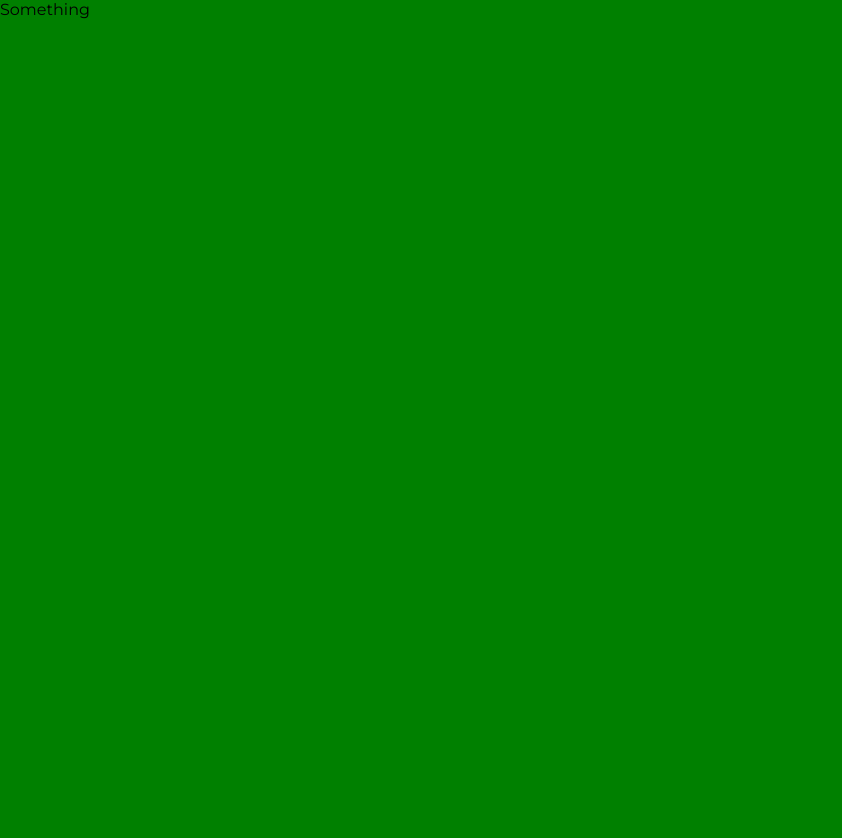
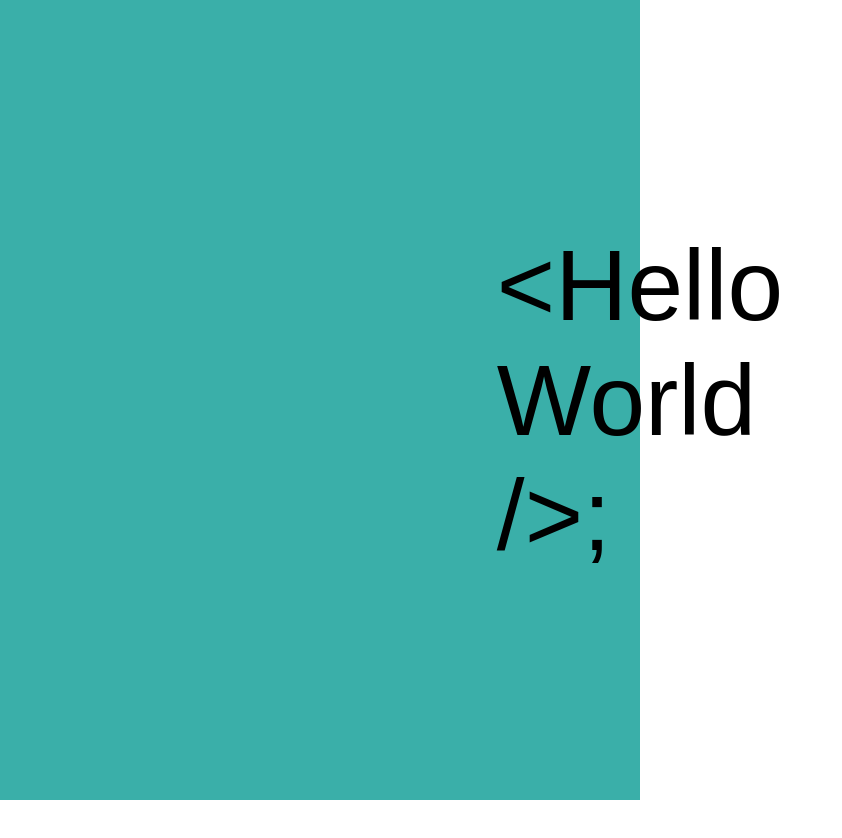
Before and after one commit to danisylvester/Portfolio_Blog, a React app: page / in a window 1280 px wide. Shown: the top 838 px of the page, without its empty margins (0-842 px from the left). Built offline with nearby package versions, Linux system fonts and the light colour scheme; a web font is replaced by a local one.

Commit message:
Moved hello component content and styling into landing component.

```diff
--- a/src/App.scss
+++ b/src/App.scss
@@ -6,7 +6,6 @@
 $customBlue: #3AAFA9;
 $customRed: #FF3D33;
 $customBlack: #17252A;
-$customCyan: #2febe1;
 $headingFont: 'Montserrat Subrayada', sans-serif;
 $textFont: 'Montserrat', sans-serif;
 
--- a/src/components/Hello.jsx
+++ /dev/null
@@ -1,12 +0,0 @@
-import React from 'react'
-import styles from './hello.module.scss';
-
-export const Hello = () => {
-
-    return (
-        <div className={styles.leftPane}
-        >
-            Hello
-        </div>
-    )
-}
--- a/src/components/Landing.jsx
+++ b/src/components/Landing.jsx
@@ -4,11 +4,7 @@ import { Hello } from './Hello.jsx';
 
 
 export const Landing = () => {
-    const isVisible = true;
-
     const [isScrolled, setScroll] = useState(false);
-
-
 
     useEffect( () => {
         const onScroll = (e) => {
@@ -19,12 +15,30 @@ export const Landing = () => {
         return () => window.removeEventListener("scroll", onScroll);
     },[isScrolled])
 
+    const helloOne = '\<Hello';
+    const helloTwo = 'World';
+    const helloThree = '/\>;';
+
     return (
         <div>
-            <div className={`${styles.leftPane} ${ isScrolled ? styles.goRight : styles}`}>Anything</div>
-            <div className={styles.rightPane}>Something</div>
+            <div className={`${styles.leftPane} ${ isScrolled ? styles.goRight : styles}`}>
+
+            </div>
+            <div className={styles.rightPane}>
+                <div className={styles.helloWrapper}>
+                    <div className={styles.gridOneHello}>
+                        <div className="helloChild">
+                            {helloOne} <br></br>
+                            {helloTwo} <br></br>
+                            {helloThree}
+                        </div>
+
+                     </div>
+                <div className={styles.gridTwoHelloColor}></div>
+            </div>
+            </div>
             <div className={styles.spacer}></div>
-            <div className={styles.everythingElse}>I AM DANI SO SMART YEA</div>
+            <div className={styles.everythingElse}></div>
         </div>
     )
 }
--- a/src/components/hello.module.scss
+++ /dev/null
@@ -1,9 +0,0 @@
-@use '../App.scss';
-
-.leftPane{
-    position:fixed;
-    height:200vh;
-    background-color:red;
-    width:100vw;
-    top:0px;
-}
--- a/src/components/landing.module.scss
+++ b/src/components/landing.module.scss
@@ -1,5 +1,4 @@
 @use '../App.scss';
-
 
 .spacer{
     position:relative;
@@ -11,12 +10,12 @@
 
 .leftPane{
     position:fixed;
-    height:200vh;
+    height:100vh;
     width:0vw;
     top:0px;
     left:0px;
     z-index:1;
-    background-color:cyan;
+    background-color:white;
     font-size:50px;
     transition:1s;
     padding-top:40vh;
@@ -25,12 +24,11 @@
 
 .rightPane{
     position:fixed;
-    height:200vh;
+    height:100vh;
     top:0px;
     width:100vw;
     right:0px;
     z-index:-1;
-    background-color:green;
 }
 
 .goRight{
@@ -45,7 +43,40 @@
 }
 
 
+.helloWrapper{
+    display: grid;
+    grid-template-columns: repeat(4, 1fr);
+    height: 100%;
+    width: 100%;
+}
+// setting both divs to be on one row, so they'll overlap
+.gridOneHello, .gridTwoHelloColor{
+    grid-row: 1/2;
+}
+.gridOneHello {
+    height: 100%;
+    font-family: App.$headingFont;
+    font-size: 65px;
+    grid-column: 1/-1;
+    z-index: 1;
+    @include App.centerDiv;
+}
+.gridTwoHelloColor{
+    background-color: App.$customBlue;
+    grid-column: 1/3;
+    height: 100%;
+}
 
+@media(min-width: 425px){
+    .gridOneHello{
+        font-size: 85px;
+    }
+}
+@media(min-width: 768px){
+    .gridOneHello{
+        font-size: 100px;
+    }
+}
 
 
 
```
